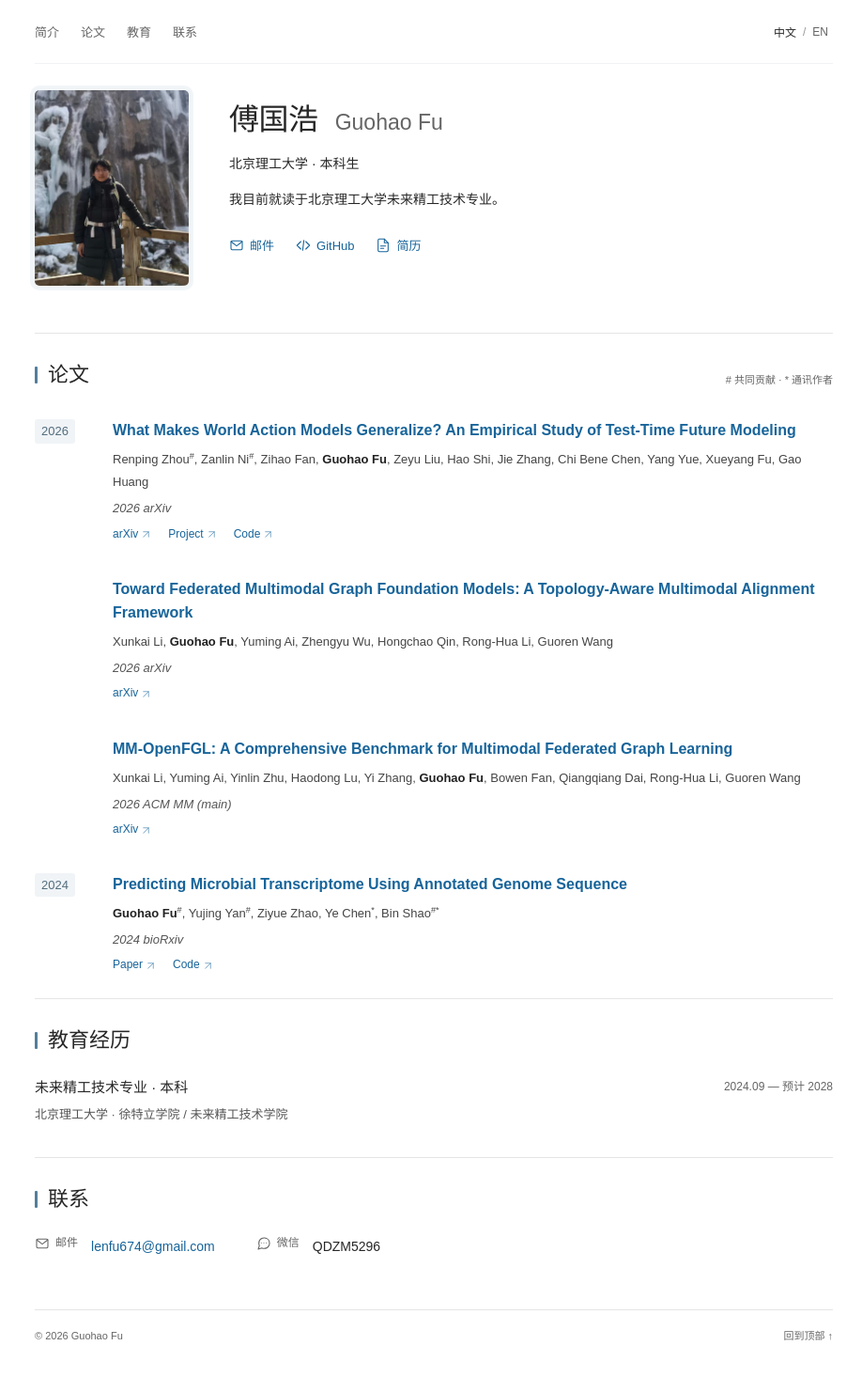
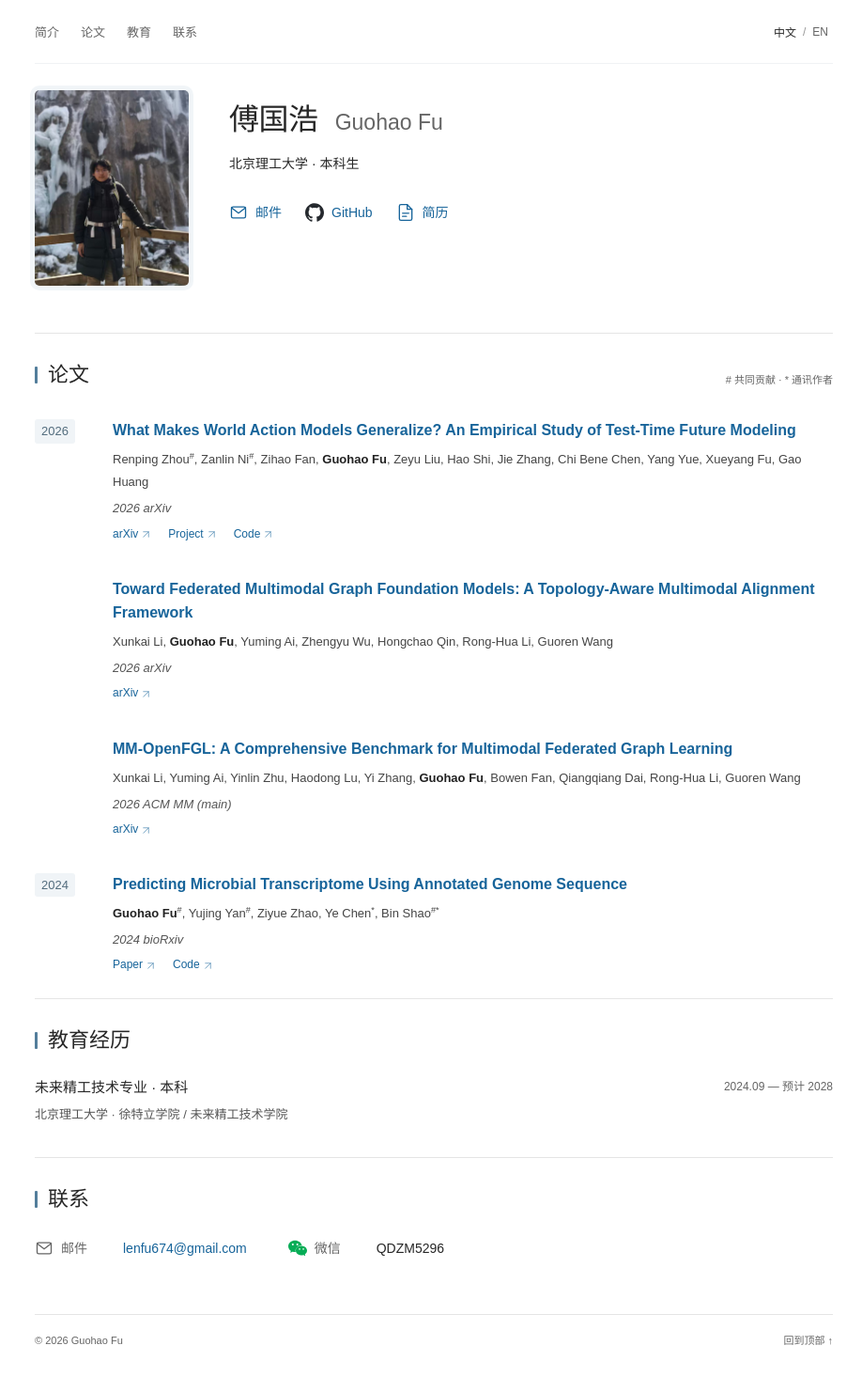
Before and after one commit to lenfgh/guohao-fu-homepage, a React (Vite) app: page / in a window 1280 px wide. Shown: the whole page at 94% size, without its empty margins (178-1096 px from the left). Built offline with nearby package versions, Linux system fonts and the light colour scheme.

Commit message:
Polish profile icons and align contact details

```diff
--- a/src/App.tsx
+++ b/src/App.tsx
@@ -5,13 +5,14 @@ const languageStorageKey = "guohao-site-language";
 const externalProps = { target: "_blank", rel: "noreferrer noopener" };
 const publicationYears = Array.from(new Set(publications.map((paper) => paper.publishedAt.slice(0, 4))));
 
-function Icon({ name }: { name: "mail" | "code" | "file" | "arrow" | "chat" }) {
+function Icon({ name }: { name: "mail" | "github" | "file" | "arrow" | "wechat" }) {
+  if (name === "github" || name === "wechat") {
+    return <span className={`icon brand-icon brand-icon-${name}`} aria-hidden="true" />;
+  }
   const paths = {
     mail: <><rect x="3" y="5" width="18" height="14" rx="2" /><path d="m3 6 9 7 9-7" /></>,
-    code: <><path d="m8 6-6 6 6 6m8-12 6 6-6 6m-3-14-2 16" /></>,
     file: <><path d="M14 2H6a2 2 0 0 0-2 2v16a2 2 0 0 0 2 2h12a2 2 0 0 0 2-2V8Z" /><path d="M14 2v6h6M8 13h8m-8 4h5" /></>,
     arrow: <><path d="M6 18 18 6M6 6h12v12" /></>,
-    chat: <><path d="M21 11.5a8.4 8.4 0 0 1-.9 3.8A8.5 8.5 0 0 1 12.5 20a8.4 8.4 0 0 1-3.8-.9L3 21l1.9-5.7a8.4 8.4 0 0 1-.9-3.8A8.5 8.5 0 0 1 8.7 3.9a8.4 8.4 0 0 1 3.8-.9h.5a8.5 8.5 0 0 1 8 8v.5Z" /><path d="M8 11h.01M12 11h.01M16 11h.01" /></>,
   };
   return <svg className="icon" width="16" height="16" viewBox="0 0 24 24" fill="none" stroke="currentColor" strokeWidth="1.6" strokeLinecap="round" strokeLinejoin="round" aria-hidden="true" focusable="false">{paths[name]}</svg>;
 }
@@ -21,7 +22,6 @@ const copy = {
     skip: "跳到主要内容", nav: "主要导航", language: "语言选择",
     about: "简介", publications: "论文", experience: "教育", contact: "联系",
     name: "傅国浩", otherName: "Guohao Fu", affiliation: "北京理工大学 · 本科生",
-    intro: "我目前就读于北京理工大学未来精工技术专业。",
     email: "邮件", cv: "简历", wechat: "微信",
     photo: "傅国浩在冰瀑前",
     authorNote: "# 共同贡献 · * 通讯作者",
@@ -32,7 +32,6 @@ const copy = {
     skip: "Skip to main content", nav: "Primary navigation", language: "Language selection",
     about: "About", publications: "Publications", experience: "Education", contact: "Contact",
     name: "Guohao Fu", otherName: "傅国浩", affiliation: "Undergraduate · Beijing Institute of Technology",
-    intro: "I am an undergraduate in Future Precision Technology at Beijing Institute of Technology.",
     email: "Email", cv: "CV", wechat: "WeChat",
     photo: "Guohao Fu in front of an ice waterfall",
     authorNote: "# Equal contribution · * Corresponding author",
@@ -82,10 +81,9 @@ export default function Home() {
             <img src="guohao-waterfall.jpg" alt={c.photo} width="164" height="208" fetchPriority="high" />
           </figure>
           <div className="intro-body">
-            <p>{c.intro}</p>
             <div className="profile-links">
               <a href="mailto:lenfu674@gmail.com"><Icon name="mail" />{c.email}</a>
-              <a href="https://github.com/lenfgh" {...externalProps}><Icon name="code" />GitHub</a>
+              <a href="https://github.com/lenfgh" {...externalProps}><Icon name="github" />GitHub</a>
               <a href="guohao-fu-cv.pdf" {...externalProps}><Icon name="file" />{c.cv}</a>
             </div>
           </div>
@@ -129,7 +127,7 @@ export default function Home() {
           <div>
             <dl className="contact-list">
               <div><dt><Icon name="mail" />{c.email}</dt><dd><a href="mailto:lenfu674@gmail.com">lenfu674@gmail.com</a></dd></div>
-              <div><dt><Icon name="chat" />{c.wechat}</dt><dd><span className="wechat-id">QDZM5296</span></dd></div>
+              <div><dt><Icon name="wechat" />{c.wechat}</dt><dd><span className="wechat-id">QDZM5296</span></dd></div>
             </dl>
           </div>
         </section>
--- a/src/styles.css
+++ b/src/styles.css
@@ -21,6 +21,9 @@ button, a { -webkit-tap-highlight-color: transparent; }
 h1, h2, h3, h4, p, figure, dl { margin: 0; }
 sup { font-size: .7em; }
 .icon { display: inline-block; flex-shrink: 0; vertical-align: -.15em; }
+.brand-icon { width: 16px; height: 16px; background-color: currentColor; mask-size: contain; mask-repeat: no-repeat; mask-position: center; }
+.brand-icon-github { mask-image: url("/icons/github.svg"); color: #25292e; }
+.brand-icon-wechat { mask-image: url("/icons/wechat.svg"); color: #07ad56; }
 .site { width: min(100% - 64px, 850px); margin: 0 auto; }
 .skip-link { position: absolute; top: 8px; left: 8px; padding: 10px 14px; z-index: 10; background: #fff; transform: translateY(-160%); }
 .skip-link:focus { transform: translateY(0); }
@@ -39,9 +42,10 @@ h1 span { color: var(--muted); font-size: 23px; font-weight: 400; letter-spacing
 .affiliation { margin-top: 14px; font-size: 14px; line-height: 1.7; }
 .portrait { grid-column: 1; grid-row: 1 / 3; width: 164px; height: 208px; overflow: hidden; border-radius: 5px; box-shadow: 0 0 0 5px #f1f5f8; }
 .portrait img { display: block; width: 164px; height: 208px; object-fit: cover; object-position: 50% 68%; transform: scale(1.85); transform-origin: 47% 70%; }
-.intro-body { grid-column: 2; padding-top: 14px; font-size: 14px; line-height: 1.8; }
-.profile-links { display: flex; flex-wrap: wrap; gap: 8px 23px; margin-top: 20px; font-size: 13px; }
-.profile-links a { display: inline-flex; align-items: center; gap: 6px; padding: 4px 0; }
+.intro-body { grid-column: 2; padding-top: 22px; font-size: 14px; line-height: 1.8; }
+.profile-links { display: flex; flex-wrap: wrap; align-items: center; gap: 8px 25px; font-size: 14px; }
+.profile-links a { display: inline-flex; align-items: center; gap: 8px; min-height: 36px; padding: 6px 0; line-height: 24px; }
+.profile-links .icon { display: block; width: 20px; height: 20px; }
 .section { padding-top: 29px; margin-top: 24px; border-top: 1px solid var(--line); }
 .section h2 { display: flex; align-items: center; gap: 11px; font-size: 22px; line-height: 1.4; font-weight: 500; }
 .section h2::before { content: ""; width: 3px; height: 18px; border-radius: 1px; background: #537e9b; }
@@ -68,10 +72,11 @@ h1 span { color: var(--muted); font-size: 23px; font-weight: 400; letter-spacing
 .experience h3 { grid-column: 1; grid-row: 1; font-size: 15px; font-weight: 500; line-height: 1.65; }
 .organization { grid-column: 1 / -1; color: #555; font-size: 13px; line-height: 1.8; }
 .contact-section { margin-top: 34px; }
-.contact-list { display: flex; flex-wrap: wrap; gap: 13px 44px; margin-top: 20px; font-size: 14px; line-height: 1.8; }
-.contact-list > div { display: flex; align-items: baseline; gap: 14px; }
-.contact-list dt { display: flex; align-items: center; gap: 6px; color: var(--muted); font-size: 12px; }
-.contact-list dd { margin: 0; overflow-wrap: anywhere; }
+.contact-list { display: flex; flex-wrap: wrap; align-items: center; gap: 14px 44px; margin-top: 20px; font-size: 14px; line-height: 24px; }
+.contact-list > div { display: grid; grid-template-columns: 82px minmax(0, 1fr); align-items: center; gap: 12px; min-height: 32px; }
+.contact-list dt { display: flex; align-items: center; gap: 8px; color: var(--muted); font-size: inherit; line-height: inherit; }
+.contact-list dt .icon { display: block; width: 20px; height: 20px; }
+.contact-list dd { margin: 0; overflow-wrap: anywhere; line-height: inherit; }
 .wechat-id { user-select: all; }
 footer { display: flex; justify-content: space-between; gap: 20px; margin-top: 54px; padding: 18px 0 28px; border-top: 1px solid var(--line); color: var(--muted); font-size: 11px; line-height: 1.8; }
 footer a { color: var(--muted); }
@@ -84,7 +89,7 @@ footer a { color: var(--muted); }
   h1 span { font-size: 21px; }
   .affiliation { margin-top: 11px; font-size: 13px; }
   .intro-body { font-size: 13px; padding-top: 10px; }
-  .profile-links { margin-top: 13px; font-size: 13px; }
+  .profile-links { gap: 8px 21px; font-size: 13px; }
   .section-heading { margin-bottom: 25px; }
   .publication-year { grid-template-columns: 44px minmax(0, 1fr); gap: 17px; }
   .publication h4 { font-size: 15px; }
@@ -103,7 +108,7 @@ footer a { color: var(--muted); }
   h1 span { display: block; margin-top: 3px; font-size: 19px; }
   .affiliation { margin-top: 10px; font-size: 12px; }
   .intro-body { grid-column: 1 / -1; padding-top: 22px; font-size: 14px; }
-  .profile-links { margin-top: 12px; font-size: 13px; }
+  .profile-links { gap: 8px 23px; font-size: 13px; }
   .section { padding-top: 24px; }
   .section h2 { font-size: 21px; }
   .section-heading { display: block; }
@@ -113,6 +118,6 @@ footer a { color: var(--muted); }
   .publication + .publication { margin-top: 28px; }
   .publication h4 { font-size: 16px; }
   .contact-list { display: grid; gap: 12px; }
-  .contact-list > div { display: grid; grid-template-columns: 70px minmax(0, 1fr); }
+  .contact-list > div { grid-template-columns: 82px minmax(0, 1fr); }
 }
 @media (prefers-reduced-motion: reduce) { html { scroll-behavior: auto; } .publication { transition: none; } }
```
Also changed, not shown: public/icons/github.svg (added), public/icons/wechat.svg (added).
